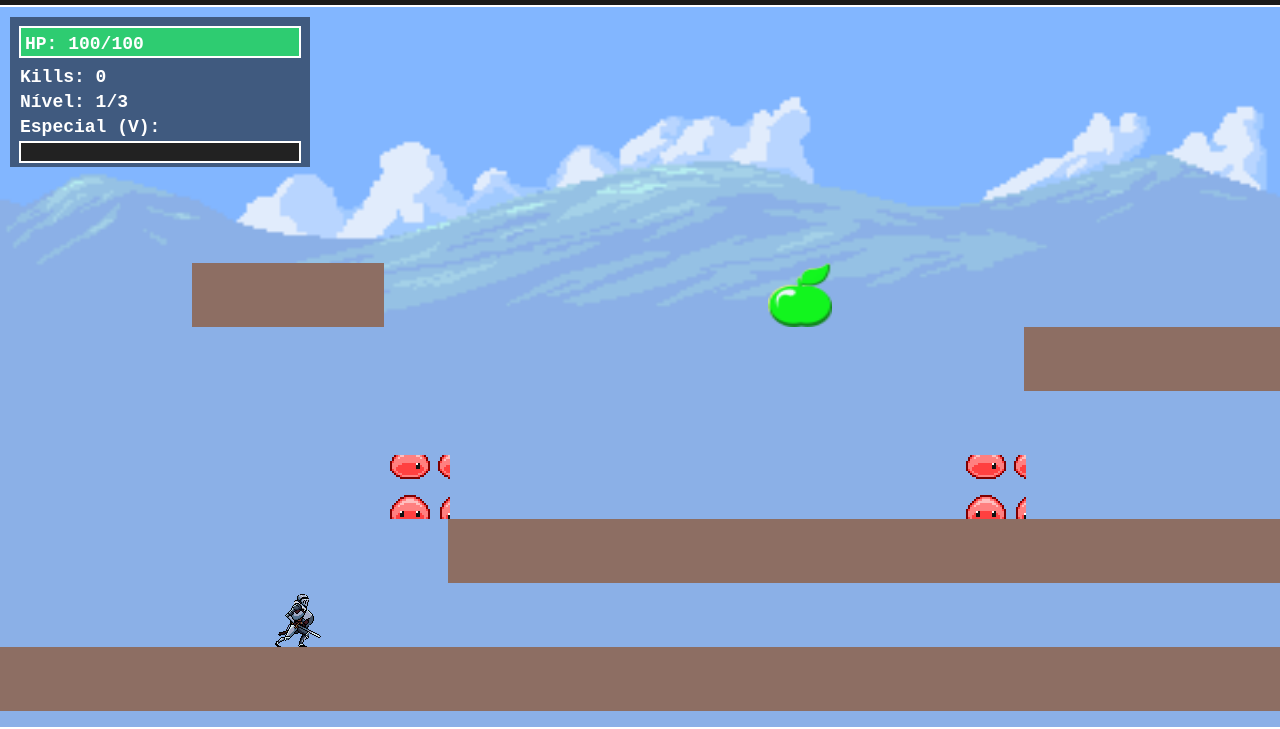
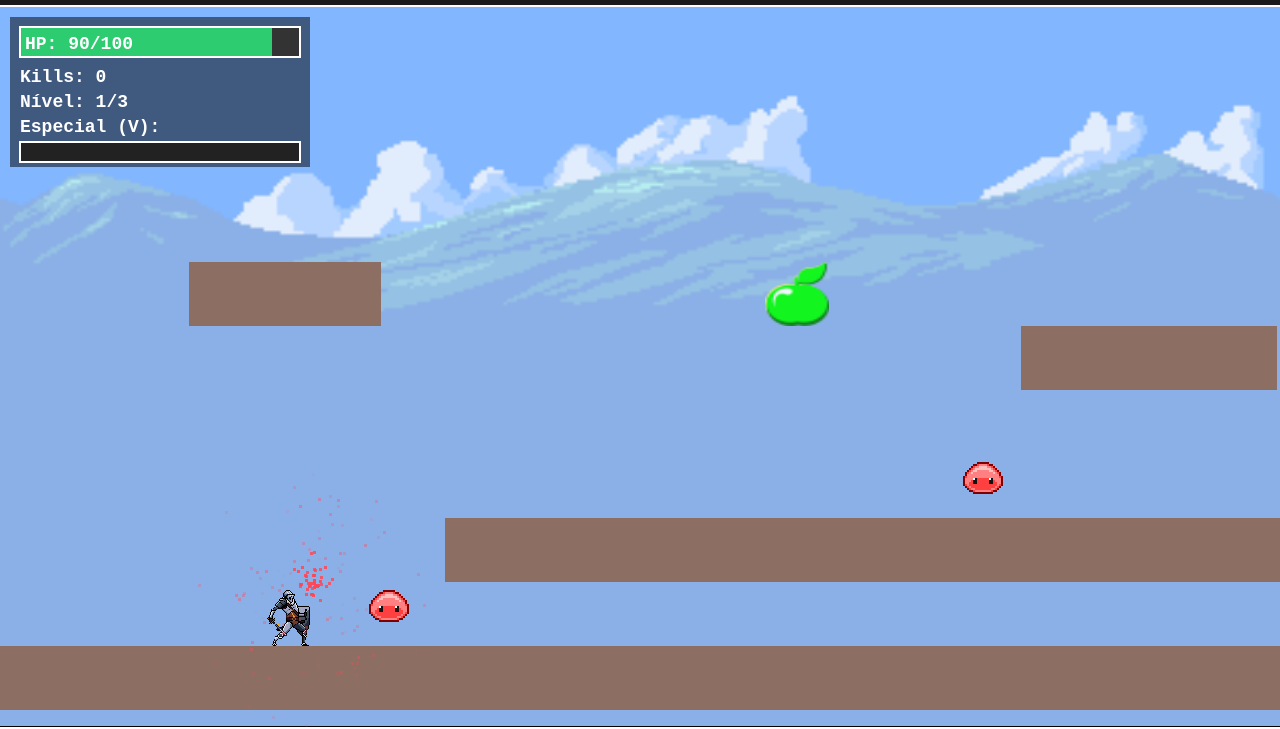
Before and after one commit to MarcoGuedess/clementeguedes-oscar-cavaleiroslime, a plain HTML site: page AtividadeJogoLLM/index.html in a window 1280 px wide. Shown: the part 73-802 px from the top of the page. Drawn offline with Linux system fonts and the light colour scheme.

Commit message:
fix: Correção de erros de spritesheet, colisão e movimentos

```diff
--- a/AtividadeJogoLLM/main.js
+++ b/AtividadeJogoLLM/main.js
@@ -248,12 +248,21 @@ window.addEventListener('load', function () {
     class InputHandler {
         constructor() {
             this.keys = new Set();
-            window.addEventListener('keydown', e => {
-                this.keys.add(e.key.toLowerCase());
+            console.log('🎹 InputHandler criado!');
+
+            document.addEventListener('keydown', (e) => {
+                const key = e.key.toLowerCase();
+                this.keys.add(key);
+                console.log('⬇️ Tecla:', key, '| Total:', this.keys.size);
             });
-            window.addEventListener('keyup', e => {
-                this.keys.delete(e.key.toLowerCase());
+
+            document.addEventListener('keyup', (e) => {
+                const key = e.key.toLowerCase();
+                this.keys.delete(key);
+                console.log('⬆️ Soltou:', key);
             });
+
+            console.log('✅ Listeners registrados!');
         }
     }
 
@@ -282,13 +291,11 @@ window.addEventListener('load', function () {
 
         play(name, force = false) {
             if (this.currentAnimation?.name === name && !force) return;
-
             const newAnimation = this.animations[name];
             if (!newAnimation) {
                 console.error(`Animação "${name}" não encontrada.`);
                 return;
             }
-
             this.currentAnimation = newAnimation;
             this.currentFrame = 0;
             this.frameTimer = 0;
@@ -301,43 +308,33 @@ window.addEventListener('load', function () {
 
             if (this.frameTimer > this.currentAnimation.frameInterval) {
                 this.frameTimer %= this.currentAnimation.frameInterval;
+
+                const isLastFrame = this.currentFrame >= this.currentAnimation.frameCount - 1;
+
+                if (!isLastFrame) {
                     this.currentFrame++;
-
-                if (this.currentFrame >= this.currentAnimation.frameCount) {
-                    if (this.currentAnimation.loop) {
+                } else if (this.currentAnimation.loop) {
                     this.currentFrame = 0;
                 } else {
-                        this.currentFrame = this.currentAnimation.frameCount - 1;
+                    // Chama onAnimationEnd apenas uma vez, sem alterar o frame.
+                    // O estado do player vai mudar, e a updateAnimationState vai escolher a próxima animação.
                     this.entity.onAnimationEnd?.(this.currentAnimation.name);
-                    }
                 }
             }
         }
 
         draw(context) {
-            if (!this.currentAnimation?.spriteSheet?.complete ||
-                this.currentAnimation.spriteSheet.naturalHeight === 0) return;
-
+            if (!this.currentAnimation?.spriteSheet?.complete || this.currentAnimation.spriteSheet.naturalHeight === 0) return;
             const frameWidth = this.entity.frameWidth;
             const frameHeight = this.entity.frameHeight;
             const frame = Math.floor(this.currentFrame);
             const sx = frame * frameWidth;
             const sy = this.entity.spriteRow !== undefined ? this.entity.spriteRow * frameHeight : 0;
-
             context.imageSmoothingEnabled = false;
-
-            context.drawImage(
-                this.currentAnimation.spriteSheet,
-                sx, sy,
-                frameWidth, frameHeight,
-                0, 0,
-                this.entity.width, this.entity.height
-            );
-
+            context.drawImage(this.currentAnimation.spriteSheet, sx, sy, frameWidth, frameHeight, 0, 0, this.entity.width, this.entity.height);
             context.imageSmoothingEnabled = true;
         }
     }
-
     // ===================================
     // TILESET
     // ===================================
@@ -365,11 +362,14 @@ window.addEventListener('load', function () {
     // ===================================
     // PLAYER
     // ===================================
+    // ===================================
+    // PLAYER
+    // ===================================
     class Player {
         constructor(x, y) {
-        // TESTE DIFERENTES VALORES AQUI
-        this.frameWidth = 128;   // TENTE: 80, 100, 128, 150
-        this.frameHeight = 128;  // TENTE: 80, 100, 128, 150
+            // Mantendo o recorte em 128x128 como você confirmou.
+            this.frameWidth = 128;
+            this.frameHeight = 128;
 
             this.width = 120;
             this.height = 120;
@@ -388,7 +388,7 @@ window.addEventListener('load', function () {
             this.walkStopTime = 0;
             this.isAttacking = false;
             this.attackCooldown = 500;
-        this.lastAttackTime = 0;
+            this.lastAttackTime = -1000;
             this.killCount = 0;
             this.maxHealth = 100;
             this.health = this.maxHealth;
@@ -405,7 +405,7 @@ window.addEventListener('load', function () {
         }
 
         setupAnimations() {
-        this.animator.addAnimation('walk', images.playerWalk, 8, 12);
+            this.animator.addAnimation('walk', images.playerWalk, 8, 10);
             this.animator.addAnimation('run', images.playerRun, 8, 15);
             this.animator.addAnimation('jump', images.playerJump, 6, 10, false);
             this.animator.addAnimation('hurt', images.playerHurt, 2, 10, false);
@@ -417,39 +417,48 @@ window.addEventListener('load', function () {
         }
 
         update(input, deltaTime, game) {
-            if (this.isDead) {
-                this.animator.update(deltaTime);
-                return;
+            // Usa timestamp real para lógica de tempo/ cooldowns
+            const now = performance.now();
+
+            this.handleInput(input, deltaTime, game);
+
+            // Aplica movimento horizontal
+            this.x += this.vx * this.speedMultiplier;
+
+            // Aplica gravidade e movimento vertical
+            this.vy += GRAVITY;
+            this.y += this.vy;
+
+            // Atualiza invencibilidade com deltaTime correto
+            if (this.isInvincible) {
+                this.invincibilityTimer -= deltaTime;
+                if (this.invincibilityTimer <= 0) {
+                    this.isInvincible = false;
+                    this.invincibilityTimer = 0;
+                }
             }
 
-            const currentTime = performance.now();
-
-            if (this.isInvincible) {
-                this.invincibilityTimer -= deltaTime;
-                if (this.invincibilityTimer <= 0) this.isInvincible = false;
-            }
-
-            if (this.boostEndTime > 0 && currentTime > this.boostEndTime) {
+            // Atualiza boost
+            if (this.boostEndTime > 0 && performance.now() > this.boostEndTime) {
                 this.speedMultiplier = 1;
                 this.attackMultiplier = 1;
                 this.boostEndTime = 0;
             }
 
-            this.handleInput(input, currentTime, game);
-
-            this.x += this.vx * this.speedMultiplier;
-            this.y += this.vy;
-            this.vy += GRAVITY;
-
-            this.updateAnimationState(currentTime);
+            // Atualiza animação (usa now para decisões baseadas em tempo absoluto)
+            this.updateAnimationState(now);
             this.animator.update(deltaTime);
         }
 
-        handleInput(input, currentTime, game) {
+        handleInput(input, deltaTime, game) {
+            console.log('🎮 handleInput chamado | keys:', Array.from(input.keys));
+
             if (this.isAttacking) {
                 this.vx = 0;
                 return;
             }
+
+            const now = performance.now();
 
             const moveLeft = input.keys.has('a') || input.keys.has('arrowleft');
             const moveRight = input.keys.has('d') || input.keys.has('arrowright');
@@ -463,10 +472,10 @@ window.addEventListener('load', function () {
             if (moveLeft || moveRight) {
                 if (!this.isMoving) {
                     this.isMoving = true;
-                    this.timeKeyDown = currentTime;
+                    this.timeKeyDown = now;
                 }
 
-                this.isRunning = (currentTime - this.timeKeyDown > WALK_TO_RUN_TIME);
+                this.isRunning = (now - this.timeKeyDown > WALK_TO_RUN_TIME);
                 this.vx = this.isRunning ? this.runSpeed : this.speed;
 
                 if (moveLeft) this.vx = -this.vx;
@@ -474,7 +483,7 @@ window.addEventListener('load', function () {
                 if (this.isMoving) {
                     this.isMoving = false;
                     this.isRunning = false;
-                    this.walkStopTime = currentTime;
+                    this.walkStopTime = now;
                 }
                 this.vx = 0;
             }
@@ -484,24 +493,40 @@ window.addEventListener('load', function () {
                 this.vy = this.jumpStrength;
             }
 
+
             const attackPressed = input.keys.has('j') || input.keys.has('s') || input.keys.has('arrowdown');
-            if (attackPressed && !this.isAttacking && (currentTime - this.lastAttackTime > this.attackCooldown)) {
+            const timeSinceLastAttack = now - this.lastAttackTime;
+            const canAttack = !this.isAttacking && (timeSinceLastAttack > this.attackCooldown);
+
+            console.log('🗡️ Verificando ataque:', {
+                attackPressed,
+                isAttacking: this.isAttacking,
+                timeSinceLastAttack,
+                cooldown: this.attackCooldown,
+                canAttack,
+                now,
+                lastAttackTime: this.lastAttackTime
+            });
+
+            if (attackPressed && canAttack) {  // ⬅️ USE canAttack AQUI!
+                console.log('✨ ATAQUE INICIADO!');
                 this.isAttacking = true;
-                this.lastAttackTime = currentTime;
+                this.lastAttackTime = now;
                 this.vx = 0;
                 game.handlePlayerAttack(this);
             }
-
             if (input.keys.has('v') && this.killCount >= 5) {
                 this.killCount = 0;
                 game.createFireball(this);
             }
         }
 
+        // ===== FUNÇÃO CORRIGIDA =====
         updateAnimationState(currentTime) {
+            // Prioridade 1: Atacando
             if (this.isAttacking) {
-                if (this.animator.currentAnimation?.name.includes('attack')) return;
-
+                // Se já não estiver a tocar uma animação de ataque, inicia uma
+                if (!this.animator.currentAnimation?.name.includes('attack')) {
                     if (this.isRunning) {
                         this.animator.play('runAttack', true);
                     } else {
@@ -509,21 +534,36 @@ window.addEventListener('load', function () {
                         this.animator.play(attacks[Math.floor(Math.random() * attacks.length)], true);
                     }
                 }
-            else if (this.isInvincible) {
+                return; // Sai da função para não sobrepor com outras animações
+            }
+
+            // Prioridade 2: Tomando Dano
+            if (this.isInvincible) {
                 this.animator.play('hurt');
+                return;
             }
-            else if (!this.onGround) {
+
+            // Prioridade 3: No Ar
+            if (!this.onGround) {
                 this.animator.play('jump');
+                return;
             }
-            else if (this.isRunning) {
+
+            // Se chegou aqui, está no chão e não está a atacar nem a tomar dano
+            // Prioridade 4: Correndo
+            if (this.isRunning) {
                 this.animator.play('run');
+                return;
             }
-            else if (this.isMoving || (currentTime - this.walkStopTime < WALK_AFTER_STOP_TIME)) {
+
+            // Prioridade 5: Andando (ou desacelerando)
+            if (this.isMoving || (currentTime - this.walkStopTime < WALK_AFTER_STOP_TIME)) {
                 this.animator.play('walk');
+                return;
             }
-            else {
+
+            // Estado Padrão: Parado (mostra a animação de andar no primeiro frame)
             this.animator.play('walk');
-            }
         }
 
         draw(context) {
@@ -570,8 +610,14 @@ window.addEventListener('load', function () {
         }
 
         onAnimationEnd(animationName) {
-            if (animationName.includes('attack')) this.isAttacking = false;
-            if (animationName === 'dead') game.gameOver = true;
+            console.log('🎬 Animação terminada:', animationName);
+            if (animationName.includes('attack')) {
+                this.isAttacking = false;
+                console.log('✅ isAttacking resetado para false');
+            }
+            if (animationName === 'dead') {
+                this.isDead = true;
+            }
         }
     }
 
@@ -580,19 +626,19 @@ window.addEventListener('load', function () {
     // ===================================
     class Slime {
         constructor(x, y) {
-            this.frameWidth = 32;
+            this.frameWidth = 25;
             this.frameHeight = 32;
-            this.width = 64;
+            this.width = 50;
             this.height = 64;
             this.x = x;
-            this.y = y - 32; // AJUSTE: não flutuar
+            this.y = y; // AJUSTE: não flutuar
             this.speed = 2;
             this.vx = 0;
             this.vy = 0;
-            this.onGround = false;
+            this.onGround = true;
             this.markedForDeletion = false;
             this.health = 100;
-            this.spriteRow = 1;
+            this.spriteRow = 1.50;
             this.hopTimer = 0;
             this.hopInterval = Math.random() * 1000 + 1000;
             this.isHopping = false;
```
Also changed, not shown: AtividadeJogoLLM/index.html (+1 -1 lines). Lines whose indentation alone changed are shown as unchanged.
